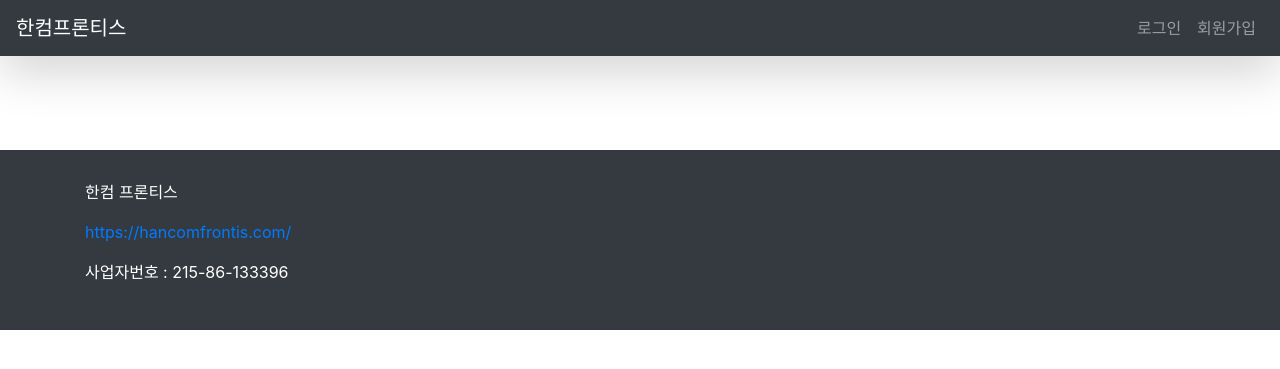
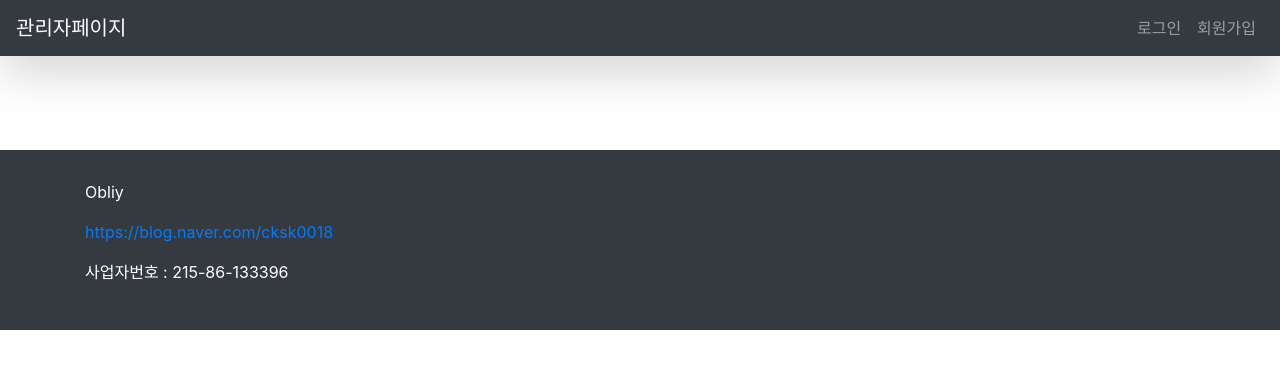
Before and after one commit to eungyukm/DjangoAzure, a Django app: page / in a window 1280 px wide. Shown: the top 369 px of the page. Run offline with Django 4.2, Linux system fonts and the light colour scheme; data that the repository does not hold is empty; some libraries are stand-ins or nearby versions.

Commit message:
html 수정

```diff
--- a/map_app/templates/map_main.html
+++ b/map_app/templates/map_main.html
@@ -3,7 +3,7 @@
 <head>
 <meta charset="UTF-8">
 <meta name="viewport" content="width=device-width, initial-scale=1">
-<title>한컴프론티스</title>
+<title>관리자페이지</title>
 <!-- Bootstrap CDN -->
 <link rel="stylesheet" href="https://maxcdn.bootstrapcdn.com/bootstrap/4.1.0/css/bootstrap.min.css">
 <script src="https://ajax.googleapis.com/ajax/libs/jquery/3.3.1/jquery.min.js"></script>
--- a/map_app/templates/map_modify.html
+++ b/map_app/templates/map_modify.html
@@ -3,7 +3,7 @@
 <head>
 <meta charset="UTF-8">
 <meta name="viewport" content="width=device-width, initial-scale=1">
-<title>한컴프론티스</title>
+<title>관리자페이지</title>
 <!-- Bootstrap CDN -->
 <link rel="stylesheet" href="https://maxcdn.bootstrapcdn.com/bootstrap/4.1.0/css/bootstrap.min.css">
 <script src="https://ajax.googleapis.com/ajax/libs/jquery/3.3.1/jquery.min.js"></script>
--- a/map_app/templates/map_read.html
+++ b/map_app/templates/map_read.html
@@ -3,7 +3,7 @@
 <head>
 <meta charset="UTF-8">
 <meta name="viewport" content="width=device-width, initial-scale=1">
-<title>한컴프론티스</title>
+<title>관리자페이지</title>
 <!-- Bootstrap CDN -->
 <link rel="stylesheet" href="https://maxcdn.bootstrapcdn.com/bootstrap/4.1.0/css/bootstrap.min.css">
 <script src="https://ajax.googleapis.com/ajax/libs/jquery/3.3.1/jquery.min.js"></script>
--- a/map_app/templates/map_write.html
+++ b/map_app/templates/map_write.html
@@ -3,7 +3,7 @@
 <head>
 <meta charset="UTF-8">
 <meta name="viewport" content="width=device-width, initial-scale=1">
-<title>한컴프론티스</title>
+<title>관리자페이지</title>
 <!-- Bootstrap CDN -->
 <link rel="stylesheet" href="https://maxcdn.bootstrapcdn.com/bootstrap/4.1.0/css/bootstrap.min.css">
 <script src="https://ajax.googleapis.com/ajax/libs/jquery/3.3.1/jquery.min.js"></script>
--- a/project/templates/bottom_info.html
+++ b/project/templates/bottom_info.html
@@ -1,7 +1,7 @@
 <div class="container-fluid bg-dark text-white" style="margin-top:50px;padding-top:30px;padding-bottom:30px">
 	<div class="container">
-		<p>한컴 프론티스</p>
-		<a href="https://hancomfrontis.com/">https://hancomfrontis.com/</a>
+		<p>Obliy</p>
+		<a href="https://blog.naver.com/cksk0018">https://blog.naver.com/cksk0018</a>
 		<p></p>
 		<p>사업자번호 : 215-86-133396</p>
 	</div>
--- a/project/templates/top_menu.html
+++ b/project/templates/top_menu.html
@@ -1,6 +1,6 @@
 <!-- 상단 메뉴 부분 -->
 <nav class="navbar navbar-expand-md bg-dark navbar-dark fixed-top shadow-lg">
-	<a class="navbar-brand" href="/">한컴프론티스</a>
+	<a class="navbar-brand" href="/">관리자페이지</a>
 	<button class="navbar-toggler" type="button" data-toggle="collapse"
 	        data-target="#navMenu">
 		<span class="navbar-toggler-icon"></span>
```
